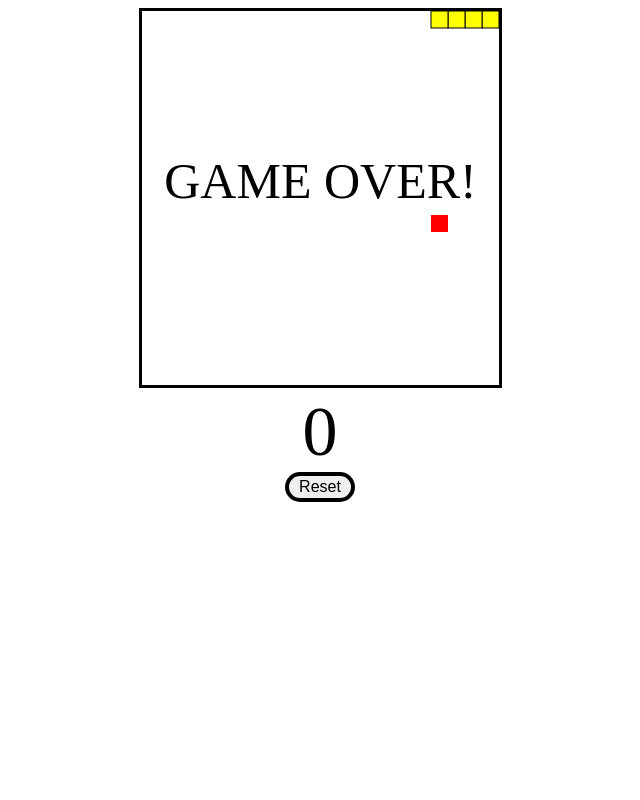
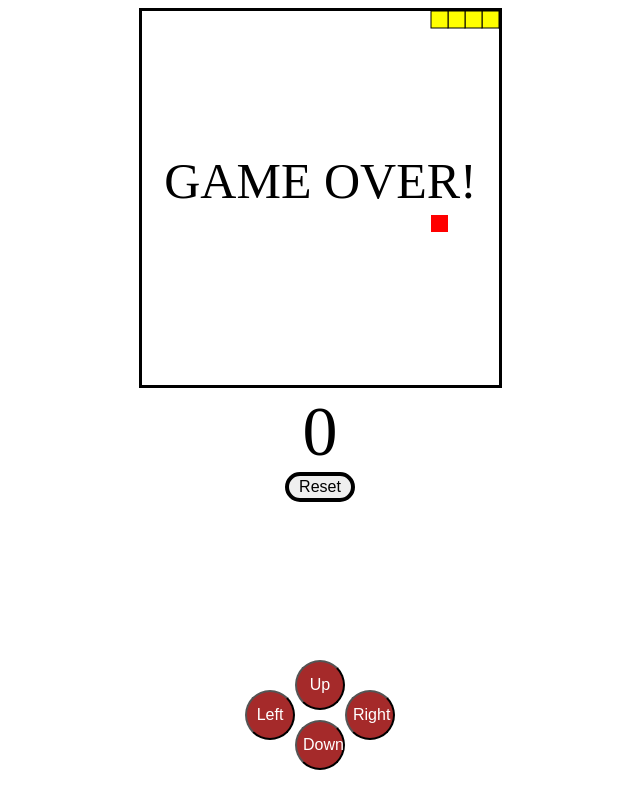
Before and after one commit to sokhaimeach/Snake-Game, a plain HTML site: page index.html in a window 1280 px wide. Shown: the whole page, without its empty margins (320-960 px from the left). Drawn offline with Linux system fonts and the light colour scheme.

Commit message:
add direction btn

```diff
--- a/index.html
+++ b/index.html
@@ -12,6 +12,12 @@
         <div id="scoreText">0</div>
         <button id="resetBtn">Reset</button>
     </div>
+    <div class="controls-bth">
+        <button id="upBtn">Up</button>
+        <button id="downBtn">Down</button>
+        <button id="leftBtn">Left</button>
+        <button id="rightBtn">Right</button>
+    </div>
     <script src="script.js"></script>
 </body>
 </html>
--- a/script.js
+++ b/script.js
@@ -2,6 +2,10 @@ const gameBoard = document.querySelector("#gameBoard");
 const ctx = gameBoard.getContext("2d");
 const scoreText = document.querySelector("#scoreText");
 const resetBtn = document.querySelector("#resetBtn");
+const goUp = document.querySelector("#upBtn");
+const goDown = document.querySelector("#downBtn");
+const goLeft = document.querySelector("#leftBtn");
+const goRight = document.querySelector("#rightBtn");
 const gameWidth = gameBoard.width;
 const gameHeight = gameBoard.height;
 const boardBackground = "white";
@@ -27,6 +31,23 @@ let snake = [
 
 window.addEventListener("keydown", changeDirection);
 resetBtn.addEventListener("click", resetGame);
+
+goUp.addEventListener("click", () => {
+    xVelocity = 0;
+    yVelocity = -unitSize;
+});
+goDown.addEventListener("click", () => {
+    xVelocity = 0;
+    yVelocity = unitSize;
+});
+goLeft.addEventListener("click", () => {
+    xVelocity = -unitSize;
+    yVelocity = 0;
+});
+goRight.addEventListener("click", () => {
+    xVelocity = unitSize;
+    yVelocity = 0;
+});
 
 gameStart();
 
@@ -108,6 +129,7 @@ function drawSnake() {
 function changeDirection(event) {
     const keyPressed = event.keyCode;
     // console.log(keyPressed);
+
     const LEFT = 37;
     const UP = 38;
     const RIGHT = 39;
--- a/style.css
+++ b/style.css
@@ -17,3 +17,39 @@
     border-radius: 15px;
     cursor: pointer;
 }
+
+#upBtn, #downBtn, #leftBtn, #rightBtn {
+    font: "Permanent Marker", cursive;
+    position: fixed;
+    font-size: 16px;
+    width: 50px;
+    height: 50px;
+    border-radius: 50%;
+    cursor: pointer;
+    background-color: brown;
+    color: white;
+}
+
+#upBtn {
+    bottom: 90px;
+    left: 50%;
+    transform: translateX(-50%);
+}
+
+#downBtn {
+    bottom: 30px;
+    left: 50%;
+    transform: translateX(-50%);
+}
+
+#leftBtn {
+    bottom: 60px;
+    left: 50%;
+    transform: translateX(-150%);
+}
+
+#rightBtn {
+    bottom: 60px;
+    left: 50%;
+    transform: translateX(50%);
+}
```
